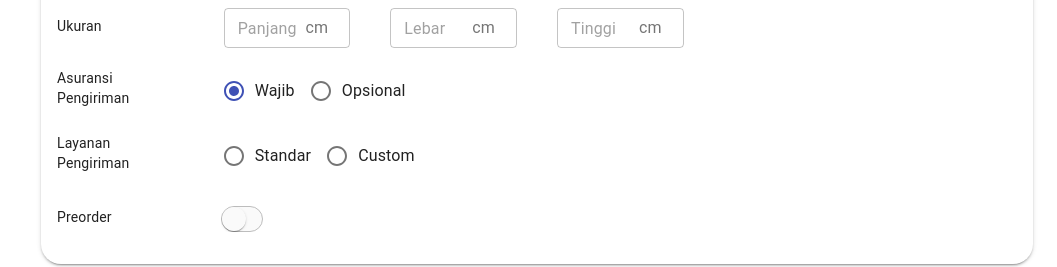
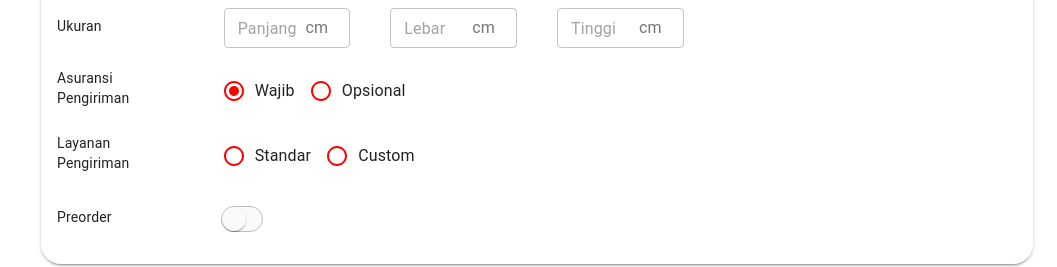
Before and after one commit to rrizkie/Pola-Lubindo-CMS, a React (Create React App) app: page /cms/produk/tambah in a window 1280 px wide. Shown: the part 1601-1868 px from the top of the page, without its empty margins (223-1280 px from the left). Built offline with nearby package versions, Linux system fonts and the light colour scheme.

Commit message:
POLA LUBINDO

```diff
--- a/src/components/cms/member/tambah/Komisi.js
+++ b/src/components/cms/member/tambah/Komisi.js
@@ -98,6 +98,16 @@ export default function SimpleCard() {
     setState({ ...state, [event.target.name]: event.target.checked });
   };
 
+  const RedCheckbox = withStyles({
+    root: {
+      color: "red",
+      "&$checked": {
+        color: "red",
+      },
+    },
+    checked: {},
+  })((props) => <Checkbox color="default" {...props} />);
+
   return (
     <Card className={classes.root} elevation={2}>
       <CardContent>
@@ -143,7 +153,7 @@ export default function SimpleCard() {
           <Grid item xs={6}>
             <FormControlLabel
               control={
-                <Checkbox
+                <RedCheckbox
                   checked={state.checkedA}
                   onChange={handleChange}
                   name="checkedA"
@@ -158,7 +168,7 @@ export default function SimpleCard() {
             <FormGroup row>
               <FormControlLabel
                 control={
-                  <Checkbox
+                  <RedCheckbox
                     checked={state.checkedA}
                     onChange={handleChange}
                     name="checkedA"
@@ -168,7 +178,7 @@ export default function SimpleCard() {
               />
               <FormControlLabel
                 control={
-                  <Checkbox
+                  <RedCheckbox
                     checked={state.checkedA}
                     onChange={handleChange}
                     name="checkedA"
@@ -178,7 +188,7 @@ export default function SimpleCard() {
               />
               <FormControlLabel
                 control={
-                  <Checkbox
+                  <RedCheckbox
                     checked={state.checkedA}
                     onChange={handleChange}
                     name="checkedA"
@@ -188,7 +198,7 @@ export default function SimpleCard() {
               />
               <FormControlLabel
                 control={
-                  <Checkbox
+                  <RedCheckbox
                     checked={state.checkedA}
                     onChange={handleChange}
                     name="checkedA"
@@ -198,7 +208,7 @@ export default function SimpleCard() {
               />
               <FormControlLabel
                 control={
-                  <Checkbox
+                  <RedCheckbox
                     checked={state.checkedA}
                     onChange={handleChange}
                     name="checkedA"
--- a/src/components/cms/penjualan/Daftar.js
+++ b/src/components/cms/penjualan/Daftar.js
@@ -9,6 +9,7 @@ import {
   Paper,
   TextField,
   Typography,
+  withStyles,
 } from "@material-ui/core";
 import { Link } from "react-router-dom";
 import QueryBuilderOutlinedIcon from "@material-ui/icons/QueryBuilderOutlined";
@@ -40,12 +41,21 @@ export default function BasicTable() {
     setPilih({ ...pilih, [event.target.name]: event.target.checked });
   };
 
+  const RedCheckbox = withStyles({
+    root: {
+      color: "red",
+      "&$checked": {
+        color: "red",
+      },
+    },
+    checked: {},
+  })((props) => <Checkbox color="default" {...props} />);
   return (
     <>
       <form className={classes.form} noValidate autoComplete="off">
         <FormControlLabel
           control={
-            <Checkbox
+            <RedCheckbox
               checked={pilih.checkedA}
               onChange={handlePilih}
               name="checkedA"
@@ -62,13 +72,15 @@ export default function BasicTable() {
             <Breadcrumbs aria-label="breadcrumb">
               <FormControlLabel
                 control={
-                  <Checkbox
+                  <RedCheckbox
                     checked={pilih.checkedA}
                     onChange={handlePilih}
                     name="checkedA"
                   />
                 }
-                label="pesanan diproses"
+                label={
+                  <Typography color="textPrimary">pesanan diproses</Typography>
+                }
               />
               <Link color="inherit" href="/">
                 INV-contoh-12321321
@@ -175,13 +187,15 @@ export default function BasicTable() {
             <Breadcrumbs aria-label="breadcrumb">
               <FormControlLabel
                 control={
-                  <Checkbox
+                  <RedCheckbox
                     checked={pilih.checkedA}
                     onChange={handlePilih}
                     name="checkedA"
                   />
                 }
-                label="pesanan diproses"
+                label={
+                  <Typography color="textPrimary">pesanan diproses</Typography>
+                }
               />
               <Link color="inherit" href="/">
                 INV-contoh-12321321
@@ -273,13 +287,15 @@ export default function BasicTable() {
             <Breadcrumbs aria-label="breadcrumb">
               <FormControlLabel
                 control={
-                  <Checkbox
+                  <RedCheckbox
                     checked={pilih.checkedA}
                     onChange={handlePilih}
                     name="checkedA"
                   />
                 }
-                label="pesanan diproses"
+                label={
+                  <Typography color="textPrimary">pesanan diproses</Typography>
+                }
               />
               <Link color="inherit" href="/">
                 INV-contoh-12321321
--- a/src/components/cms/produk/tambah/BeratPengiriman.js
+++ b/src/components/cms/produk/tambah/BeratPengiriman.js
@@ -114,6 +114,17 @@ export default function SimpleCard() {
   const handleChangePreorder = (event) => {
     setState({ ...state, [event.target.name]: event.target.checked });
   };
+
+  const RedRadio = withStyles({
+    root: {
+      color: "red",
+      "&$checked": {
+        color: "red",
+      },
+    },
+    checked: {},
+  })((props) => <Radio color="default" {...props} />);
+
   return (
     <Card className={classes.root} elevation={2}>
       <CardContent>
@@ -207,12 +218,12 @@ export default function SimpleCard() {
               >
                 <FormControlLabel
                   value="Wajib"
-                  control={<Radio color="primary" />}
+                  control={<RedRadio />}
                   label="Wajib"
                 />
                 <FormControlLabel
                   value="Opsional"
-                  control={<Radio color="primary" />}
+                  control={<RedRadio />}
                   label="Opsional"
                 />
               </RadioGroup>
@@ -236,12 +247,12 @@ export default function SimpleCard() {
               >
                 <FormControlLabel
                   value="Standar"
-                  control={<Radio color="primary" />}
+                  control={<RedRadio />}
                   label="Standar"
                 />
                 <FormControlLabel
                   value="Custom"
-                  control={<Radio color="primary" />}
+                  control={<RedRadio />}
                   label="Custom"
                 />
               </RadioGroup>
```
